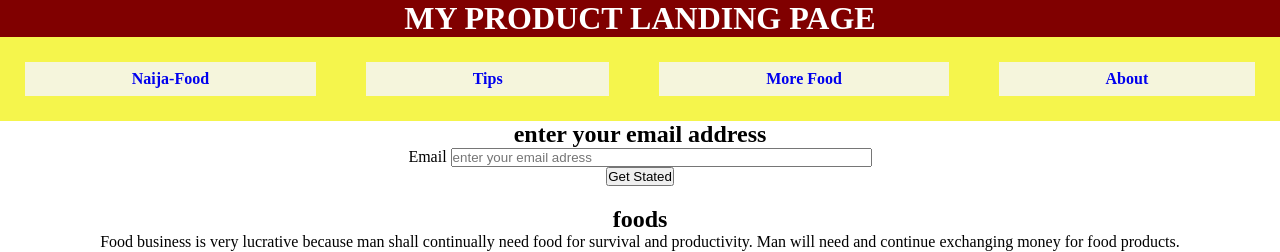
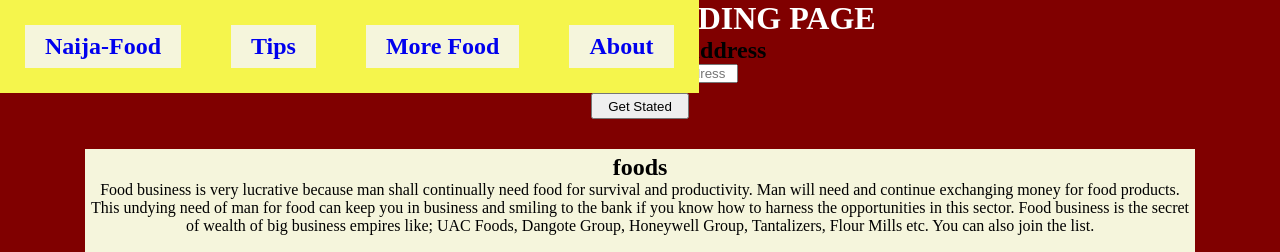
Before and after one commit to BasitKorede/fcc-landing-page, a plain HTML site: page index.html in a window 1280 px wide. Shown: the top 252 px of the page. Drawn offline with Linux system fonts and the light colour scheme.

Commit message:
Fix: fix nav-bar

```diff
--- a/css/style.css
+++ b/css/style.css
@@ -5,6 +5,7 @@
 }
 body{
   text-align: center;
+  background-color: #800000;
 }
 .h1{
   text-align:center;
@@ -18,6 +19,8 @@ body{
   color:#000;
   display:flex;
   justify-content: center;
+  position: fixed;
+  top: 0;
 }
 .nav-link{
   margin:25px;
@@ -27,6 +30,7 @@ body{
   text-align: center;
   flex-grow: 1;
   font-weight: bolder;
+  font-size: 150%;
 }
 .nav-link:hover{
   opacity: 0.8;
@@ -38,14 +42,26 @@ body{
   margin-left: auto;
   margin-right: auto;
   margin-top:20px;
+  background-color: #f5f5dc;
+  padding: 5px;
 }
 #tips{
   margin-top:px;
 }
 .naija-food{
   max-width:1700px;
-
   margin-top:20px;
   margin-bottom: 20px;
 
 }
+#email{
+  width: 150px;
+}
+#submit{
+  padding: 4px 15px 3px 15px;
+  margin: 10px;
+}
+#submit:hover{
+background-color: #ff7f50;
+
+}
```
